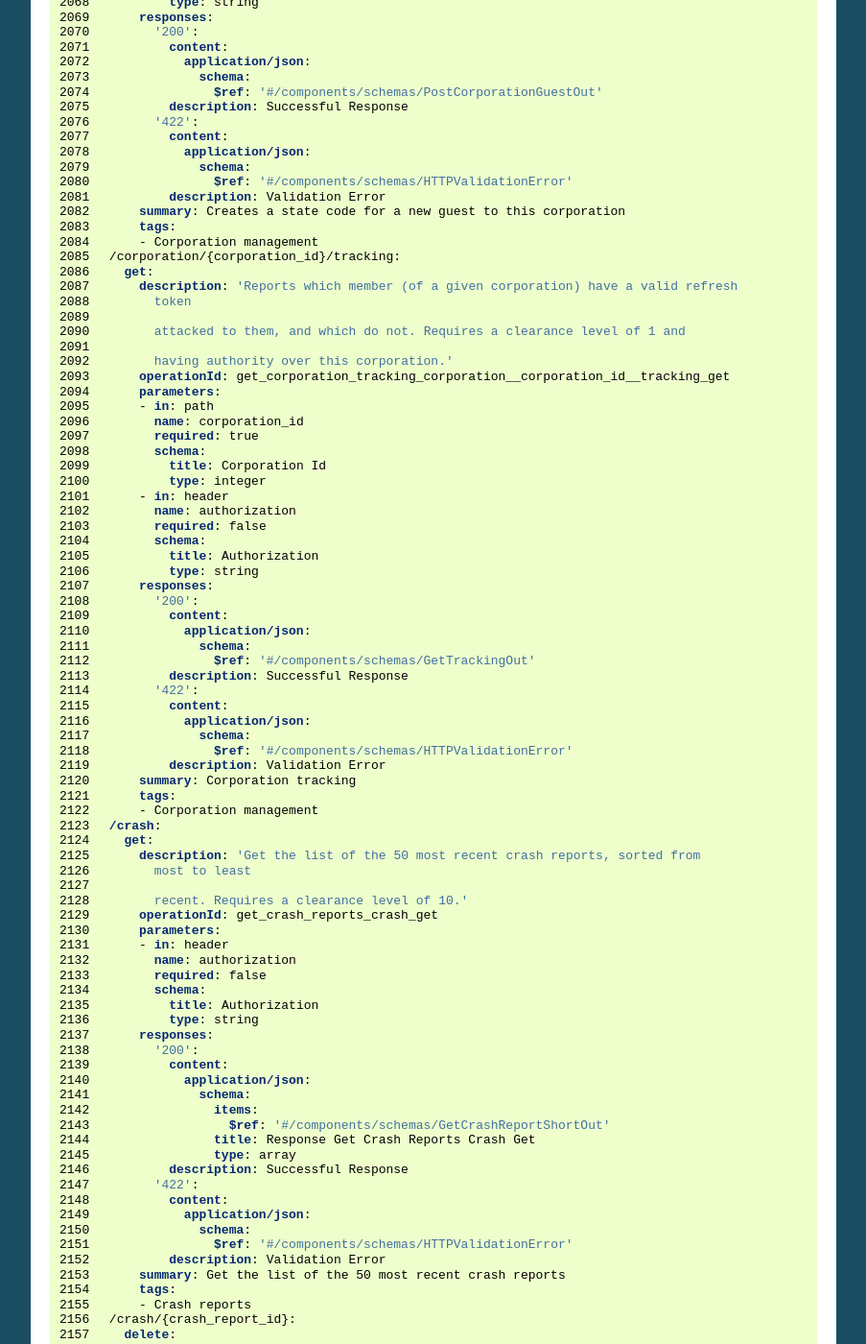
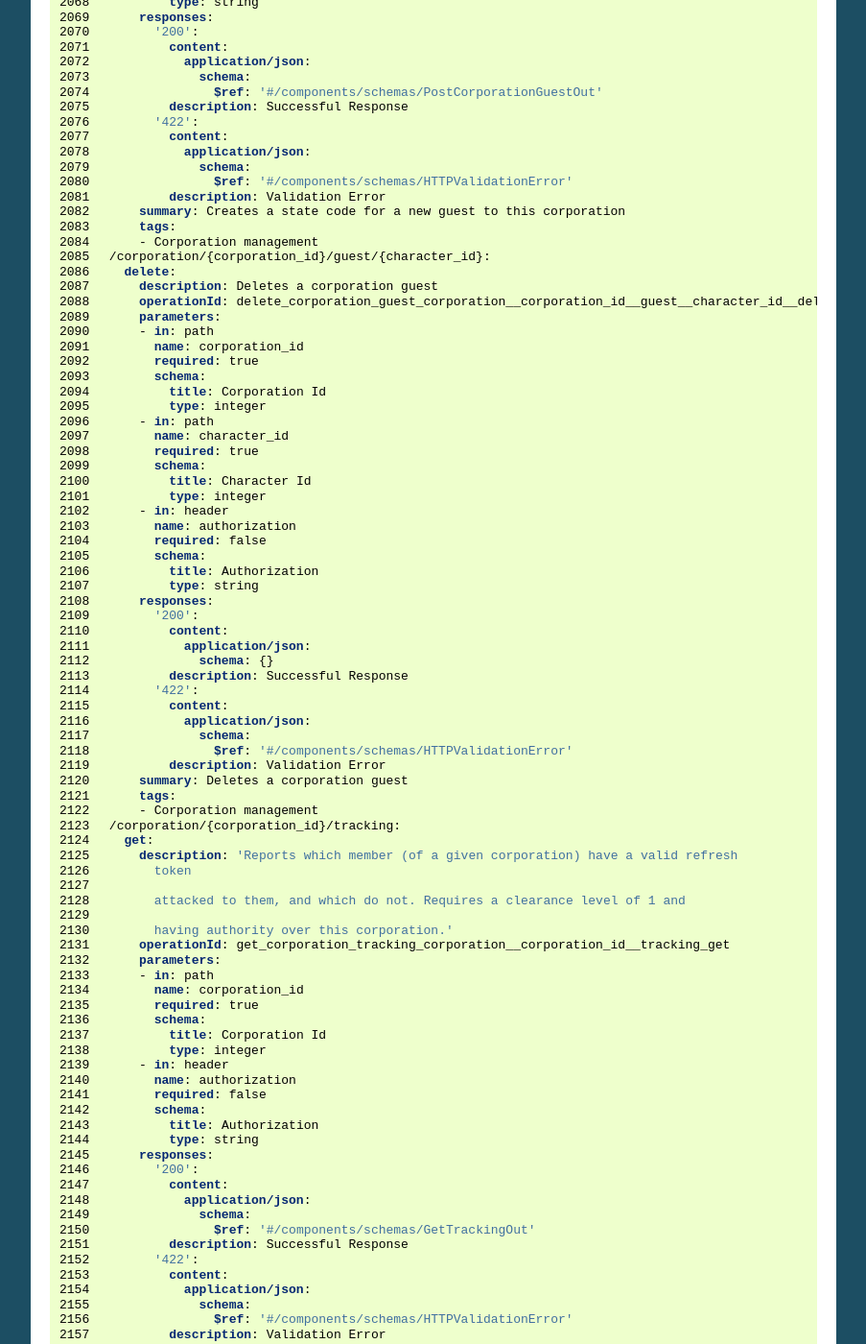
Before and after one commit to r0kym/seat-navy-issue, a Sphinx documentation site: the page built from docs/openapi.rst, in a window 1280 px wide and 1400 px high, scrolled down 32372 px. Shown: the whole window at 96% size, without its empty margins (198-1101 px from the left). Built offline with Sphinx 7.4.7, drawn with Linux system fonts in a browser that asks for light colours; some of the changed text lies outside the part shown.

Commit message:
Delete guests

```diff
--- a/docs/openapi.yml
+++ b/docs/openapi.yml
@@ -2082,6 +2082,44 @@ paths:
       summary: Creates a state code for a new guest to this corporation
       tags:
       - Corporation management
+  /corporation/{corporation_id}/guest/{character_id}:
+    delete:
+      description: Deletes a corporation guest
+      operationId: delete_corporation_guest_corporation__corporation_id__guest__character_id__delete
+      parameters:
+      - in: path
+        name: corporation_id
+        required: true
+        schema:
+          title: Corporation Id
+          type: integer
+      - in: path
+        name: character_id
+        required: true
+        schema:
+          title: Character Id
+          type: integer
+      - in: header
+        name: authorization
+        required: false
+        schema:
+          title: Authorization
+          type: string
+      responses:
+        '200':
+          content:
+            application/json:
+              schema: {}
+          description: Successful Response
+        '422':
+          content:
+            application/json:
+              schema:
+                $ref: '#/components/schemas/HTTPValidationError'
+          description: Validation Error
+      summary: Deletes a corporation guest
+      tags:
+      - Corporation management
   /corporation/{corporation_id}/tracking:
     get:
       description: 'Reports which member (of a given corporation) have a valid refresh
```
Also changed, not shown: 3 other files.
